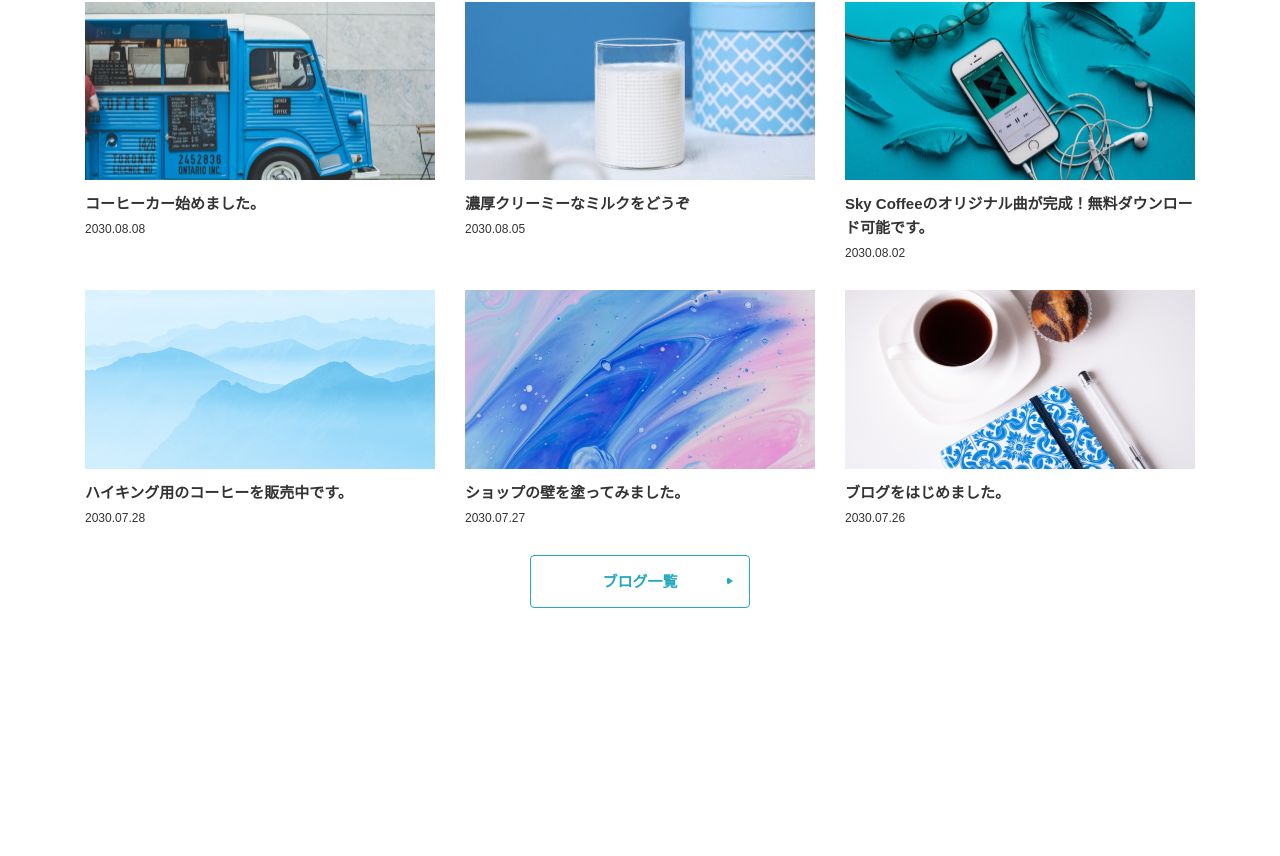
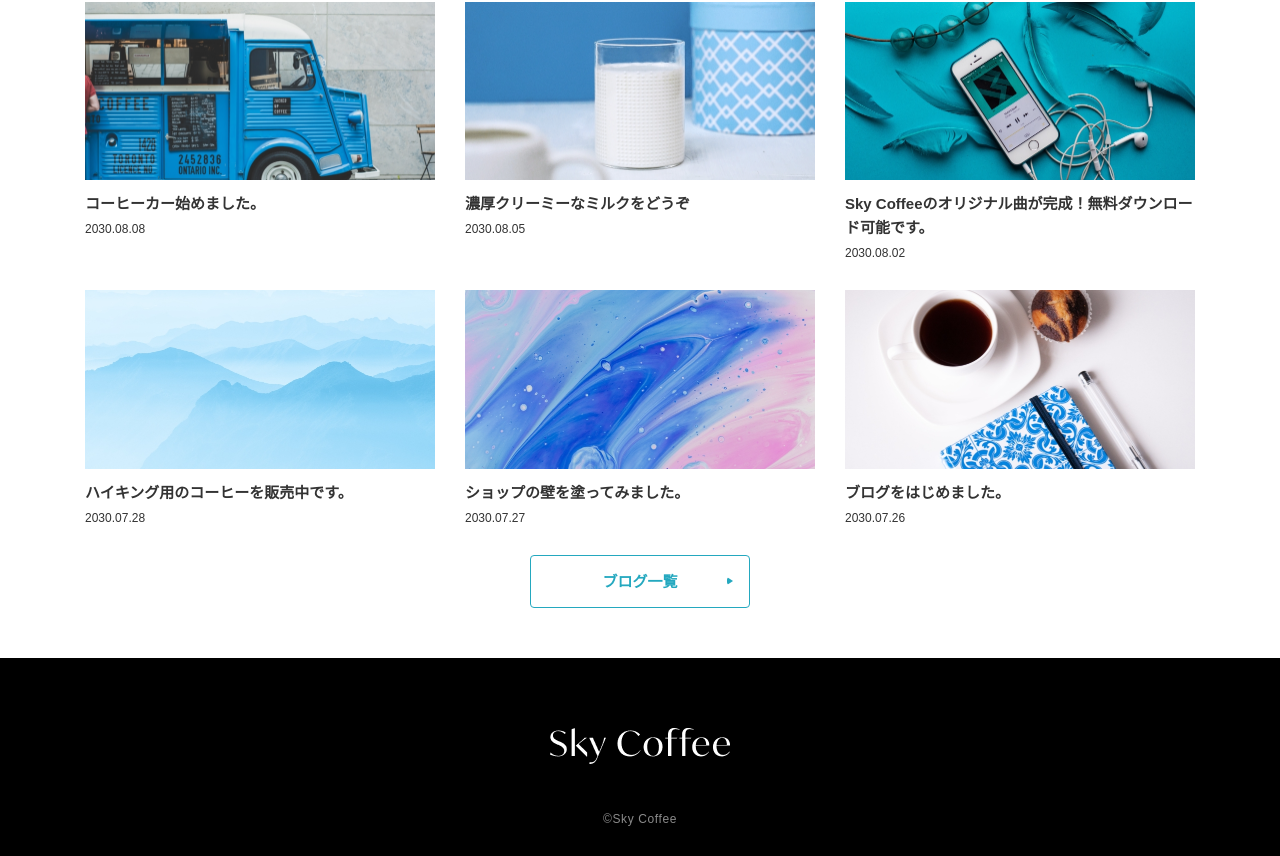
Before and after one commit to r77tchan/sky-coffee, a Next.js app: page / in a window 1280 px wide. Shown: the part 1571-2427 px from the top of the page. Before the commit the page ends 2229 px from the top, so only its background shows below. Built offline with nearby package versions, Linux system fonts and the light colour scheme.

Commit message:
フッター作成

```diff
--- a/app/page.tsx
+++ b/app/page.tsx
@@ -1,5 +1,6 @@
 import Blog from "@/lib/components/Blog";
 import Concept from "@/lib/components/Concept";
+import Footer from "@/lib/components/Footer";
 import Header from "@/lib/components/Header";
 import Nav from "@/lib/components/Nav";
 import Visual from "@/lib/components/Visual";
@@ -14,6 +15,7 @@ export default function Home() {
         <Concept />
         <Blog />
       </main>
+      <Footer />
     </div>
   );
 }
--- /dev/null
+++ b/lib/components/Footer.tsx
@@ -0,0 +1,14 @@
+export default function Footer() {
+  return (
+    <footer className="bg-black pt-15 pb-5 md:pt-17.5 md:pb-7.5">
+      <img
+        className="mx-auto mb-12 block w-25 cursor-pointer hover:opacity-80 md:w-45"
+        src="logo-white.png"
+        alt="Sky Coffee"
+      />
+      <p className="text-center text-[10px] leading-4.25 -tracking-tighter text-[#8b8b8b] md:text-[12px] md:leading-3.5">
+        &copy;Sky Coffee
+      </p>
+    </footer>
+  );
+}
```
